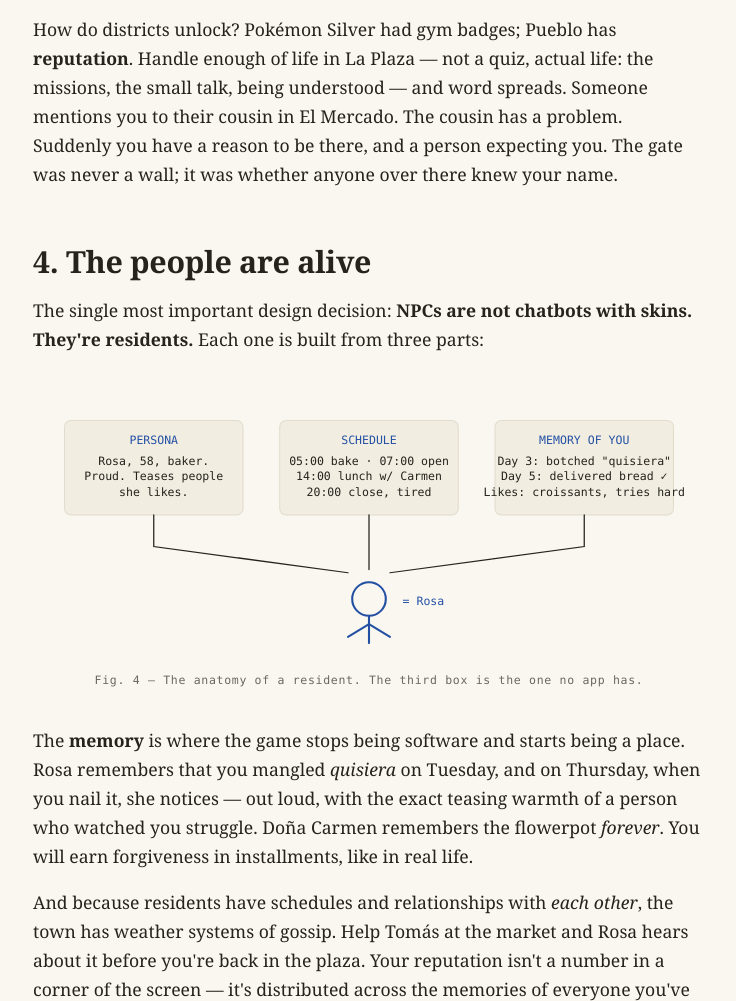
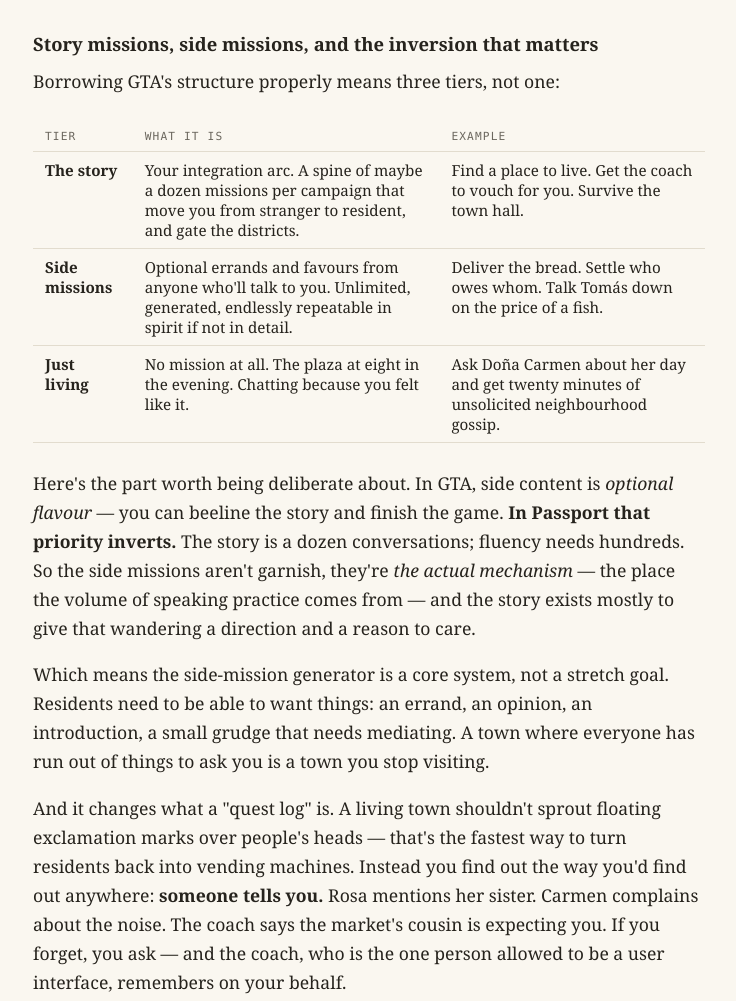
Before and after one commit to dastan92/passport, a plain HTML site: page docs/index.html in a window 1280 px wide. Shown: the part 5031-6032 px from the top of the page, without its empty margins (271-1007 px from the left). Drawn offline with Linux system fonts and the light colour scheme.

Commit message:
Three-tier mission structure; add mission-discovery problem to design prompt

```diff
--- a/docs/index.html
+++ b/docs/index.html
@@ -408,6 +408,25 @@ If you're looking for the genre: it plays like <strong>Pokémon Silver</strong>
 
 <p><strong>Missions come from people, not menus.</strong> Rosa asks you to deliver bread to her sister in El Barrio — that's a mission, and its Spanish objective (directions, introductions, relaying a message) is smuggled inside the errand. You accept it by saying yes, out loud, to Rosa. There is no quest log screen with lesson titles. There's just a town full of people who need things and a growing list of people who owe you one.</p>
 
+<h3>Story missions, side missions, and the inversion that matters</h3>
+
+<p>Borrowing GTA's structure properly means three tiers, not one:</p>
+
+<div class="table-wrap">
+<table>
+  <tr><th>Tier</th><th>What it is</th><th>Example</th></tr>
+  <tr><td><strong>The story</strong></td><td>Your integration arc. A spine of maybe a dozen missions per campaign that move you from stranger to resident, and gate the districts.</td><td>Find a place to live. Get the coach to vouch for you. Survive the town hall.</td></tr>
+  <tr><td><strong>Side missions</strong></td><td>Optional errands and favours from anyone who'll talk to you. Unlimited, generated, endlessly repeatable in spirit if not in detail.</td><td>Deliver the bread. Settle who owes whom. Talk Tomás down on the price of a fish.</td></tr>
+  <tr><td><strong>Just living</strong></td><td>No mission at all. The plaza at eight in the evening. Chatting because you felt like it.</td><td>Ask Doña Carmen about her day and get twenty minutes of unsolicited neighbourhood gossip.</td></tr>
+</table>
+</div>
+
+<p>Here's the part worth being deliberate about. In GTA, side content is <em>optional flavour</em> — you can beeline the story and finish the game. <strong>In Passport that priority inverts.</strong> The story is a dozen conversations; fluency needs hundreds. So the side missions aren't garnish, they're <em>the actual mechanism</em> — the place the volume of speaking practice comes from — and the story exists mostly to give that wandering a direction and a reason to care.</p>
+
+<p>Which means the side-mission generator is a core system, not a stretch goal. Residents need to be able to want things: an errand, an opinion, an introduction, a small grudge that needs mediating. A town where everyone has run out of things to ask you is a town you stop visiting.</p>
+
+<p>And it changes what a "quest log" is. A living town shouldn't sprout floating exclamation marks over people's heads — that's the fastest way to turn residents back into vending machines. Instead you find out the way you'd find out anywhere: <strong>someone tells you.</strong> Rosa mentions her sister. Carmen complains about the noise. The coach says the market's cousin is expecting you. If you forget, you ask — and the coach, who is the one person allowed to be a user interface, remembers on your behalf.</p>
+
 <p>How do districts unlock? Pokémon Silver had gym badges; Pueblo has <strong>reputation</strong>. Handle enough of life in La Plaza — not a quiz, actual life: the missions, the small talk, being understood — and word spreads. Someone mentions you to their cousin in El Mercado. The cousin has a problem. Suddenly you have a reason to be there, and a person expecting you. The gate was never a wall; it was whether anyone over there knew your name.</p>
 
 <h2>4. The people are alive</h2>
```
Also changed, not shown: docs/design-prompt.md (+10 -1 lines).
